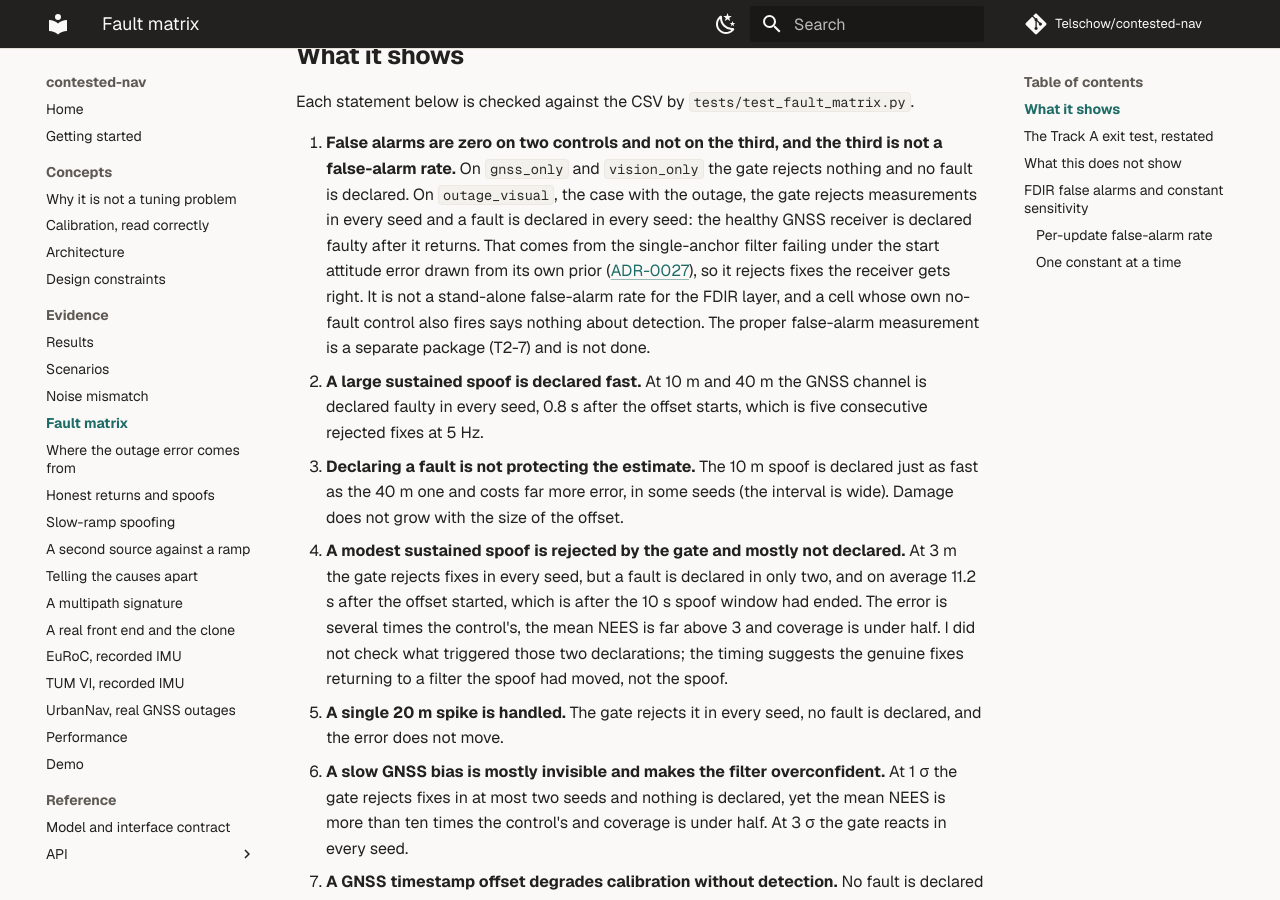
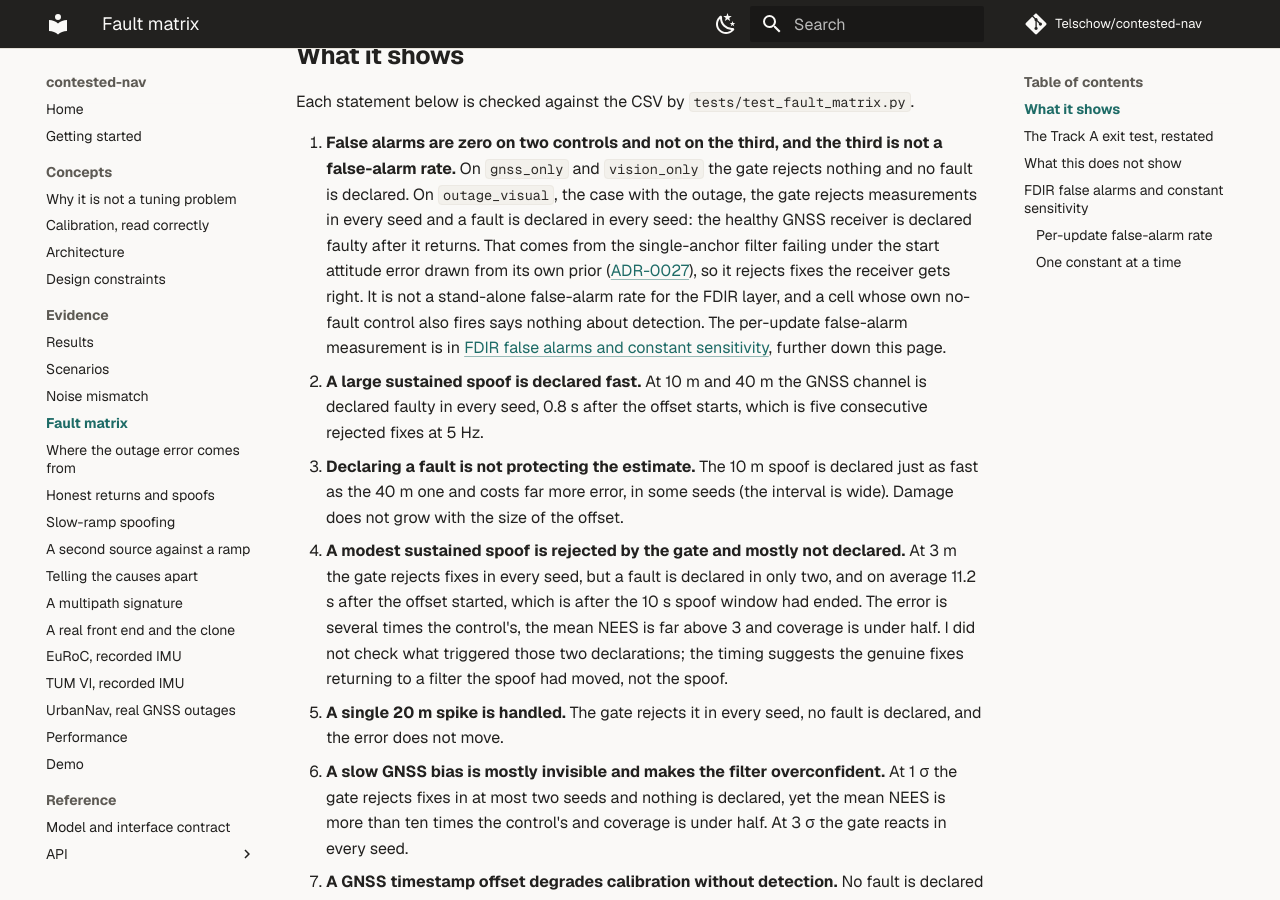
Before and after one commit to Telschow/contested-nav, an MkDocs documentation site: the page built from docs/faults.md, in a window 1280 px wide and 900 px high, scrolled down 3031 px. Built offline with MkDocs 1.6.1 and Material for MkDocs 9.7.7, drawn with Linux system fonts in a browser that asks for light colours; comment, search, counter and statistics services are not loaded.

Commit message:
docs(faults): point at the false-alarm section instead of saying it is not done
PR #146 added the measurement. No numbers.

Co-Authored-By: Claude Sonnet 5.5 <noreply@anthropic.com>
Claude-Session: https://claude.ai/code/session_01Lshv6EY1V8zMS4fXeWNv7Q

```diff
--- a/docs/faults.md
+++ b/docs/faults.md
@@ -60,8 +60,9 @@ Each statement below is checked against the CSV by `tests/test_fault_matrix.py`.
    GNSS receiver is declared faulty after it returns. That comes from the single-anchor filter failing under the
    start attitude error drawn from its own prior ([ADR-0027](adr/0027-how-the-synthetic-runs-are-initialised.md)), so
    it rejects fixes the receiver gets right. It is not a stand-alone false-alarm rate for the FDIR layer, and a
-   cell whose own no-fault control also fires says nothing about detection. The proper false-alarm measurement is
-   a separate package (T2-7) and is not done.
+   cell whose own no-fault control also fires says nothing about detection. The per-update false-alarm measurement
+   is in [FDIR false alarms and constant sensitivity](#fdir-false-alarms-and-constant-sensitivity), further down this
+   page.
 2. **A large sustained spoof is declared fast.** At 10 m and 40 m the GNSS channel is declared
    faulty in every seed, 0.8 s after the offset starts, which is five consecutive rejected fixes at
    5 Hz.
```
